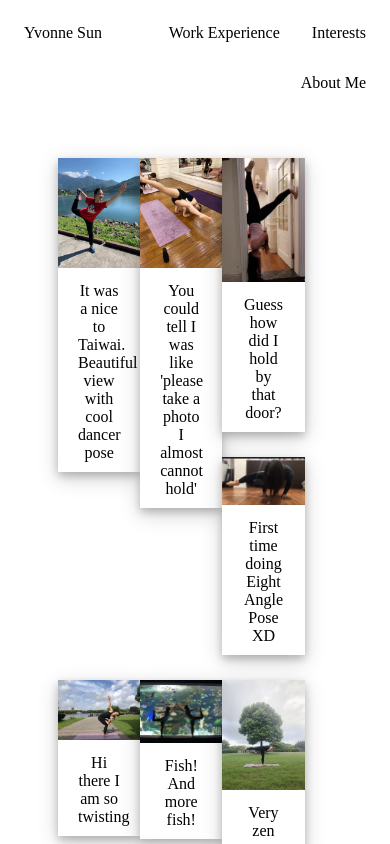
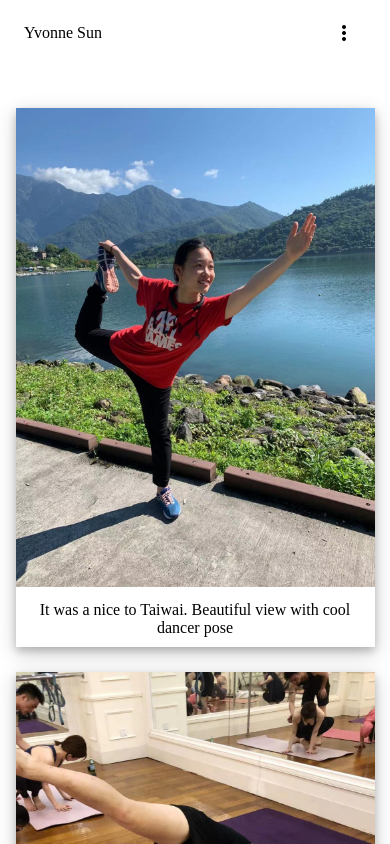
Before and after one commit to yvonne-loves-ice-cream/yvonne-loves-ice-cream.github.io, an Angular app: page /interests in a window 390 px wide. Shown: the top 844 px of the page. Built offline with nearby package versions, Linux system fonts and the light colour scheme.

Commit message:
add media query for responsive screen

```diff
--- a/src/app/app.module.ts
+++ b/src/app/app.module.ts
@@ -8,6 +8,7 @@ import { InterestsComponent } from './interests/interests.component';
 import { ExperiencesComponent } from './experiences/experiences.component';
 import { ContentsComponent } from './contents/contents.component';
 import { MatCardModule} from '@angular/material/card';
+import {MatIconModule} from '@angular/material/icon';
 
 @NgModule({
   declarations: [
@@ -21,7 +22,8 @@ import { MatCardModule} from '@angular/material/card';
     BrowserModule,
     AppRoutingModule,
     MatCardModule,
-    HttpClientModule
+    HttpClientModule,
+    MatIconModule
   ],
   providers: [],
   bootstrap: [AppComponent]
--- a/src/app/contents/contents.component.scss
+++ b/src/app/contents/contents.component.scss
@@ -25,3 +25,22 @@ h3.t2 {
 p {
     font-size: 20px;
 }
+
+@media screen and (max-width: 800px) {
+    .content {
+        margin: 20px 7.5px;
+    }
+}
+
+@media screen and (max-width: 800px) {
+    img {
+        display: block !important;
+        margin-left: 25% !important;
+        float: none !important;
+        margin: 0;
+    }
+    h3.t2,
+    h3.t1 {
+        margin-left: 25%;
+    }
+}
--- a/src/app/interest.service.ts
+++ b/src/app/interest.service.ts
@@ -2,7 +2,6 @@ import { Injectable } from '@angular/core';
 import { HttpClient } from '@angular/common/http';
 import { Observable } from 'rxjs';
 import { YogaDescription } from './interfaces/yogadescription';
-import { ThrowStmt } from '@angular/compiler';
 
 
 @Injectable({
--- a/src/app/interests/interests.component.scss
+++ b/src/app/interests/interests.component.scss
@@ -11,10 +11,30 @@ div.photo {
     background-color: white;
     box-shadow: 0 4px 8px 0 rgba(0, 0, 0, 0.2), 0 6px 20px 0 rgba(0, 0, 0, 0.19);
     margin-bottom: 25px;
-    float: left
+    float: left;
 }
 
 div.texts {
     text-align: center;
     padding: 10px 20px;
 }
+
+@media screen and (max-width: 800px) {
+    .content {
+        margin: 50px 7.5px;
+    }
+    div.photo {
+        width: 50%;
+        float: left;
+    }
+}
+
+@media screen and (max-width: 600px) {
+    .content {
+        margin: 50px 7.5px;
+    }
+    div.photo {
+        width: 100%;
+        float: none !important;
+    }
+}
--- a/src/app/interests/interests.component.ts
+++ b/src/app/interests/interests.component.ts
@@ -31,7 +31,4 @@ export class InterestsComponent implements OnInit, OnDestroy {
         }
     ));
   }
-
-
-
 }
--- a/src/app/navbar/navbar.component.html
+++ b/src/app/navbar/navbar.component.html
@@ -1,6 +1,11 @@
-<ul>
-    <li style="float: left;">
+<ul class="topnav" id="myTopnav">
+    <li class="active" style="float: left;">
         <a>Yvonne Sun</a>
+    </li>
+    <li class="icon">
+        <button mat-icon-button (click)="openMenu()">
+        <mat-icon>more_vert</mat-icon>
+        </button>
     </li>
     <li *ngFor="let item of menu">
         <a [routerLink]="[item.routePath]" routerLinkActive="is-currentRoute" class="category-link">{{item.linkName}}</a>
--- a/src/app/navbar/navbar.component.scss
+++ b/src/app/navbar/navbar.component.scss
@@ -18,3 +18,52 @@ li a {
     text-decoration: none;
     font-family: 'Times New Roman', Times, serif;
 }
+
+li a:hover {
+    background-color: #f6f6f6;
+}
+
+button {
+    border: none;
+    background-color: transparent;
+    margin-top: 12px;
+    margin-right: 20px;
+}
+
+.topnav .icon {
+    display: none;
+}
+
+@media screen and (max-width: 600px) {
+    .topnav li:not(:first-child) {
+        display: none;
+    }
+    .topnav li.icon {
+        float: right;
+        display: block;
+    }
+}
+
+@media screen and (max-width: 600px) {
+    .topnav.responsive {
+        position: relative;
+    }
+    .topnav.responsive .icon {
+        position: absolute;
+        right: 0;
+        top: 0;
+    }
+    .topnav.responsive li {
+        float: none;
+        display: block;
+        text-align: left;
+        float: none !important;
+    }
+    .topnav.responsive li a {
+        text-align: left;
+        background-color: #f6f6f6
+    }
+    .topnav.responsive li a:hover {
+        background-color: #ffffff;
+    }
+}
--- a/src/app/navbar/navbar.component.ts
+++ b/src/app/navbar/navbar.component.ts
@@ -34,4 +34,14 @@ export class NavbarComponent implements OnInit {
   }
 
 
+openMenu(): void {
+  var x = document.getElementById("myTopnav");
+  if (x.className === "topnav") {
+    x.className += " responsive";
+  } else {
+    x.className = "topnav";
+  }
 }
+
+
+}
--- a/src/index.html
+++ b/src/index.html
@@ -1,13 +1,17 @@
 <!doctype html>
 <html lang="en">
+
 <head>
     <meta charset="utf-8">
     <title>Yvonnesun</title>
     <base href="/">
     <meta name="viewport" content="width=device-width, initial-scale=1">
     <link rel="icon" type="image/x-icon" href="favicon.ico">
+    <link href="https://fonts.googleapis.com/icon?family=Material+Icons" rel="stylesheet">
 </head>
+
 <body>
     <app-root></app-root>
 </body>
+
 </html>
```
Lines whose indentation alone changed are shown as unchanged.
